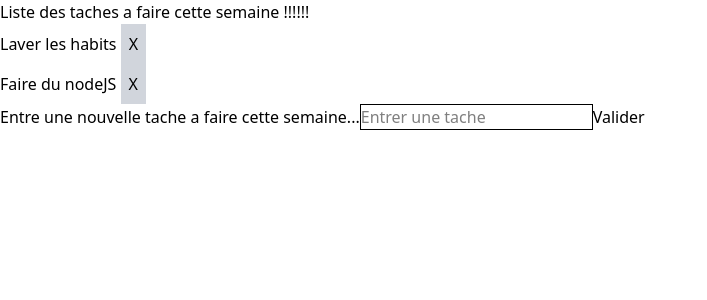
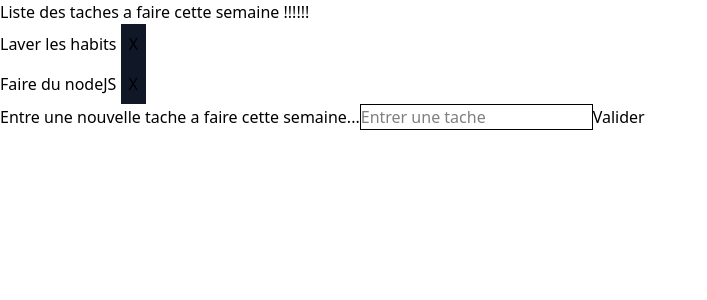
Before and after one commit to Frankam487/task_with_typeScript, a React (Vite) app: page / in a window 1280 px wide. Shown: the top 300 px of the page, without its empty margins (0-707 px from the left). Built offline with nearby package versions, Linux system fonts and the light colour scheme.

Commit message:
handleSubmit function added

```diff
--- a/src/App.tsx
+++ b/src/App.tsx
@@ -12,21 +12,43 @@ function App() {
       name: "Faire du nodeJS"
     },
   ])
+  const handleClick = (id: number) => {
+    const taskCopy = [...data];
+    const taskUpdate = taskCopy.filter((t) => t.id != id);
+    setData(taskUpdate);
+  }
+  const handleSubmit = () => {
 
+
+  };
   return (
     <div className="">
       <h1>Liste des taches a faire cette semaine !!!!!!</h1>
       <div className="">
         <ul className=" flex flex-col justify-center align-center">
-
-        {data.map((task, index) => (
-          <li key={index}>{task.name} <button className="p-2 bg-gray-300 hover:bg-red">X</button></li>
-        ))}
+          {data.map((task, index) => (
+            <li key={index}>
+              {task.name}{" "}
+              <button
+                className="p-2 bg-gray-900 hover:bg-red"
+                onClick={() => handleClick(task.id)}
+              >
+                X
+              </button>
+            </li>
+          ))}
         </ul>
-        <form action="">
-          <label htmlFor="">Entre une nouvelle tache a faire cette semaine...</label>
-          <input type="text"  className="border" placeholder="Entrer une tache" onChange={(e) => setChange(e.target.value)} />
-          <input type="submit" value="Valider" id="" />
+        <form onSubmit={handleSubmit}>
+          <label htmlFor="">
+            Entre une nouvelle tache a faire cette semaine...
+          </label>
+          <input
+            type="text"
+            className="border"
+            placeholder="Entrer une tache"
+            onChange={(e) => console.log(e.target.value)}
+          />
+          <input type="submit" value="Valider" />
         </form>
       </div>
     </div>
```
